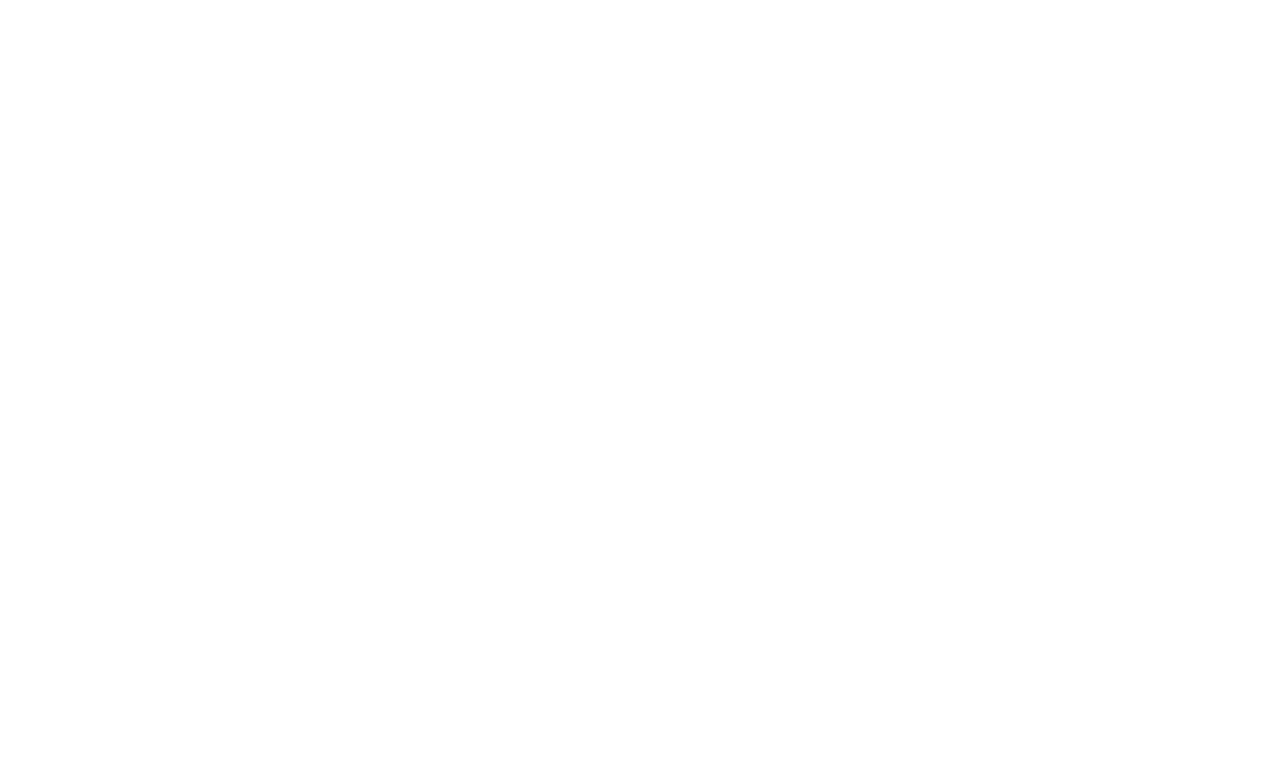
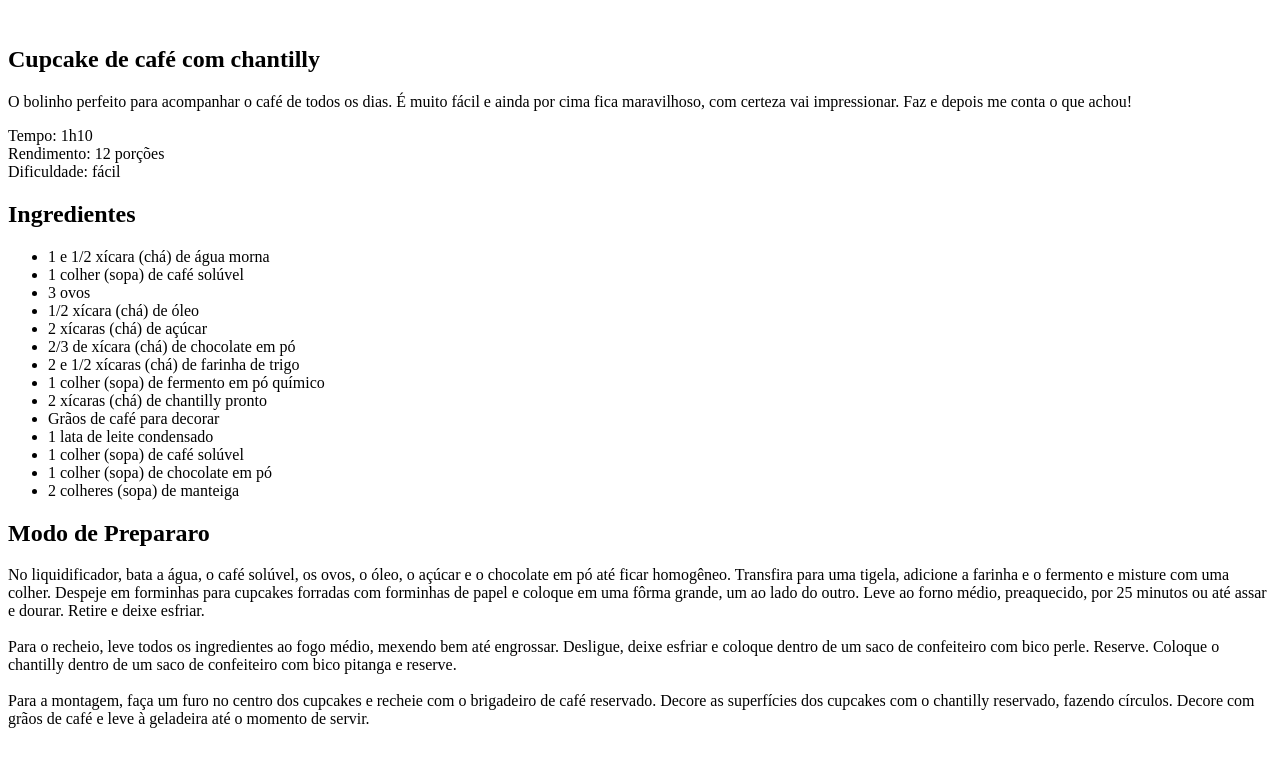
Before and after one commit to kiovaz/receita_cupcake, a plain HTML site: page index.html in a window 1280 px wide. Drawn offline with Linux system fonts and the light colour scheme.

Commit message:
:sparkles: feat: Estrutura Sections

```diff
--- a/index.html
+++ b/index.html
@@ -8,6 +8,57 @@
 </head>
 
 <body>
+    <div id="page">
+        <img src="" alt="">
+        <main>
+            <section id="about">
+                <h1>Cupcake de café com chantilly</h1>
+                <p>O bolinho perfeito para acompanhar o café de todos os dias. É muito fácil e ainda por cima fica
+                    maravilhoso, com certeza vai impressionar. Faz e depois me conta o que achou!</p>
+                <p>
+                    Tempo: 1h10 <br>
+                    Rendimento: 12 porções <br>
+                    Dificuldade: fácil
+                </p>
+            </section>
+            <section id="ingredients">
+                <h2>Ingredientes</h2>
+                <ul>
+                    <li>1 e 1/2 xícara (chá) de água morna</li>
+                    <li>1 colher (sopa) de café solúvel</li>
+                    <li>3 ovos</li>
+                    <li>1/2 xícara (chá) de óleo</li>
+                    <li>2 xícaras (chá) de açúcar</li>
+                    <li>2/3 de xícara (chá) de chocolate em pó</li>
+                    <li>2 e 1/2 xícaras (chá) de farinha de trigo</li>
+                    <li>1 colher (sopa) de fermento em pó químico</li>
+                    <li>2 xícaras (chá) de chantilly pronto</li>
+                    <li>Grãos de café para decorar</li>
+                    <li>1 lata de leite condensado</li>
+                    <li>1 colher (sopa) de café solúvel</li>
+                    <li>1 colher (sopa) de chocolate em pó</li>
+                    <li>2 colheres (sopa) de manteiga</li>
+                </ul>
+            </section>
+            <section id="preparation">
+                <h2>Modo de Prepararo</h2>
+                <p>No liquidificador, bata a água, o café solúvel, os ovos, o óleo, o açúcar e o chocolate em pó até
+                    ficar homogêneo. Transfira para uma tigela, adicione a farinha e o fermento e misture com uma
+                    colher. Despeje em forminhas para cupcakes forradas com forminhas de papel e coloque em uma fôrma
+                    grande, um ao lado do outro. Leve ao forno médio, preaquecido, por 25 minutos ou até assar e dourar.
+                    Retire e deixe esfriar.
+                    <br><br>
+                    Para o recheio, leve todos os ingredientes ao fogo médio, mexendo bem até engrossar. Desligue, deixe
+                    esfriar e coloque dentro de um saco de confeiteiro com bico perle. Reserve. Coloque o chantilly
+                    dentro de um saco de confeiteiro com bico pitanga e reserve.
+                    <br><br>
+                    Para a montagem, faça um furo no centro dos cupcakes e recheie com o brigadeiro de café reservado.
+                    Decore as superfícies dos cupcakes com o chantilly reservado, fazendo círculos. Decore com grãos de
+                    café e leve à geladeira até o momento de servir.
+                </p>
+            </section>
+        </main>
+    </div>
 
 </body>
 
```
